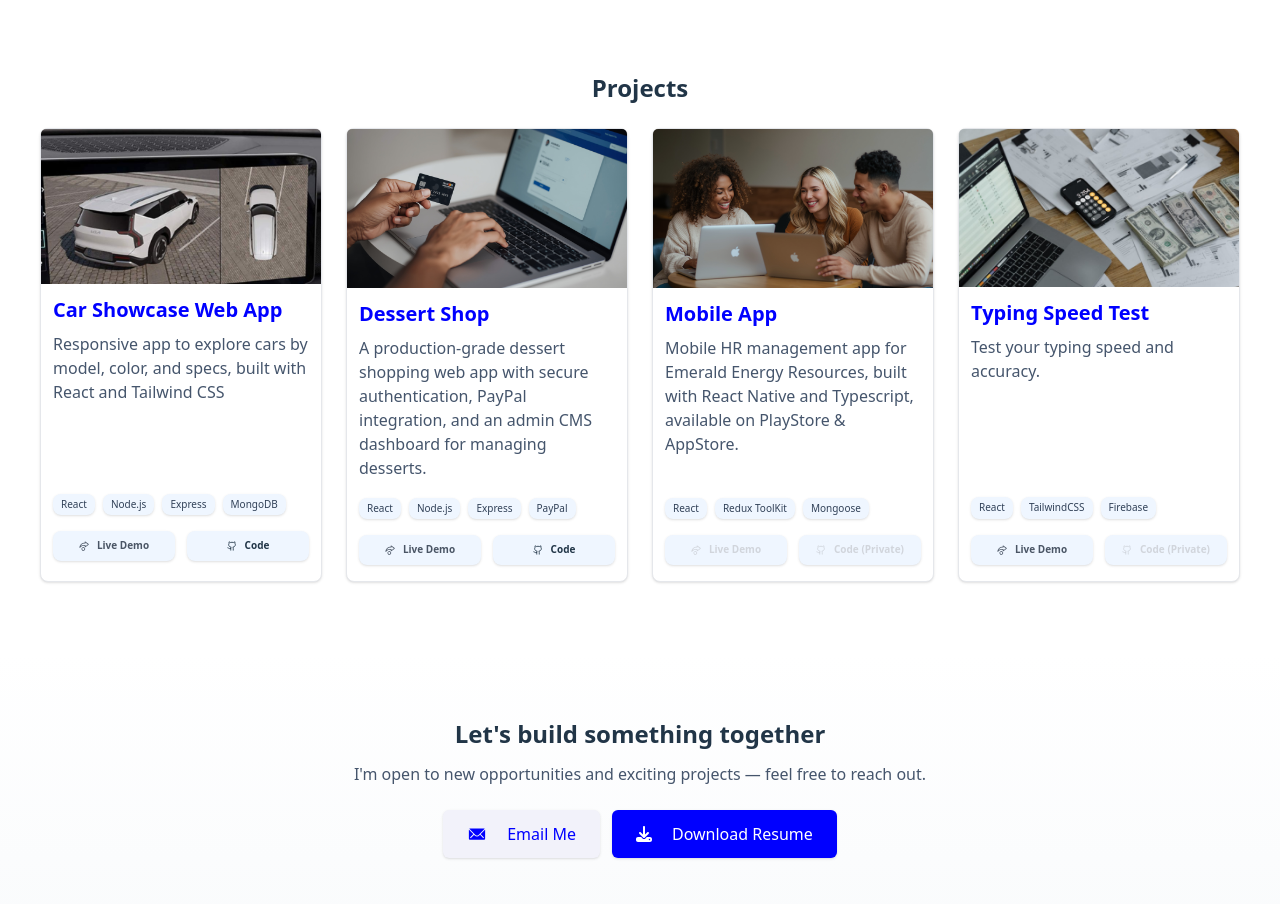
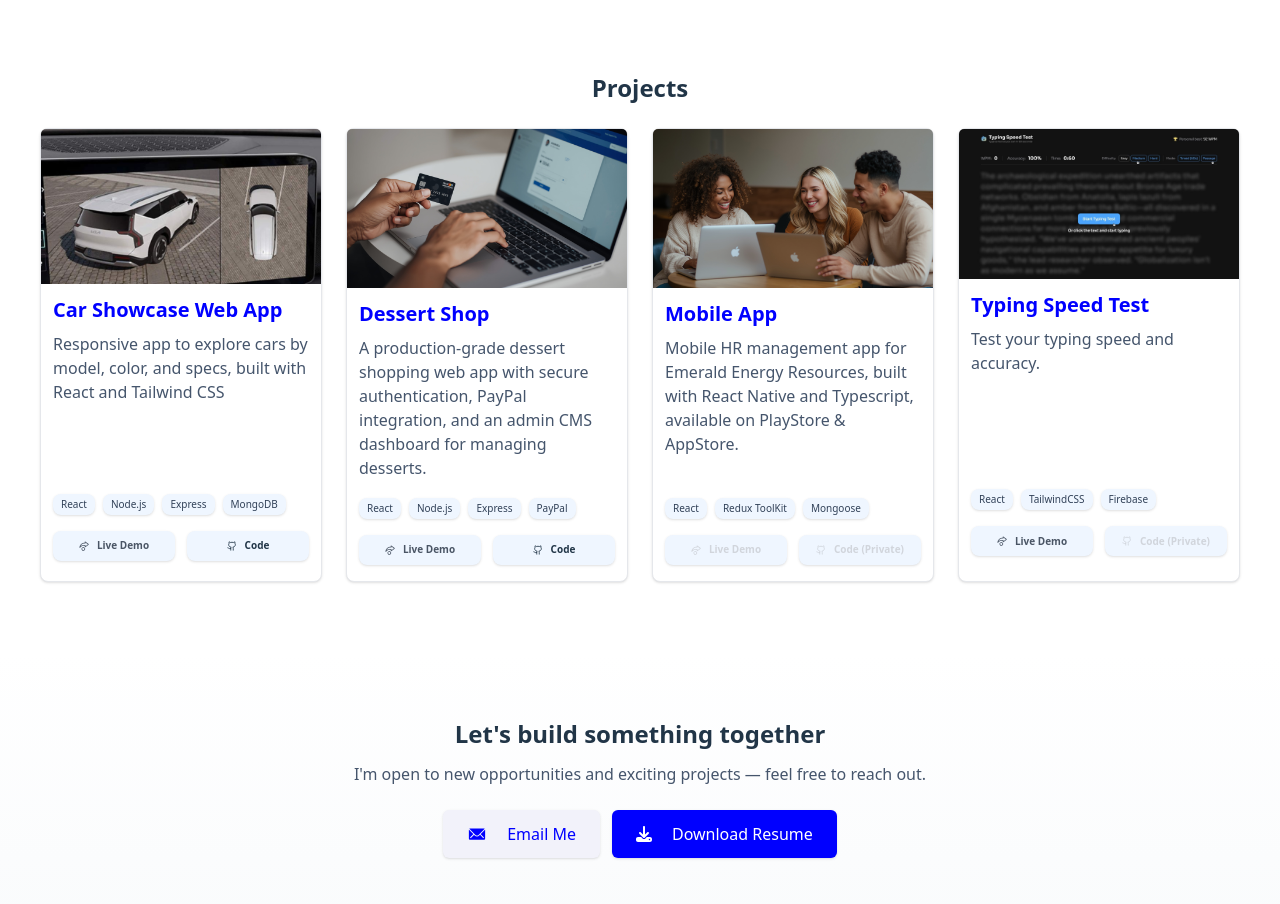
Before and after one commit to Jlbspyder/My-Portfolio, a React (Vite) app: page / in a window 1280 px wide. Shown: the part 1720-2624 px from the top of the page. Built offline with nearby package versions, Linux system fonts and the light colour scheme.

Commit message:
Update image path for Typing Speed Test

```diff
--- a/src/data.js
+++ b/src/data.js
@@ -35,7 +35,7 @@ const projects = [
   {
     id: 4,
     name: "Typing Speed Test",
-    image:  "/budget.jpg",
+    image:  "/speed.jpg",
     liveDemo: true,
     privateCode: true,
     description: "Test your typing speed and accuracy.",
```
